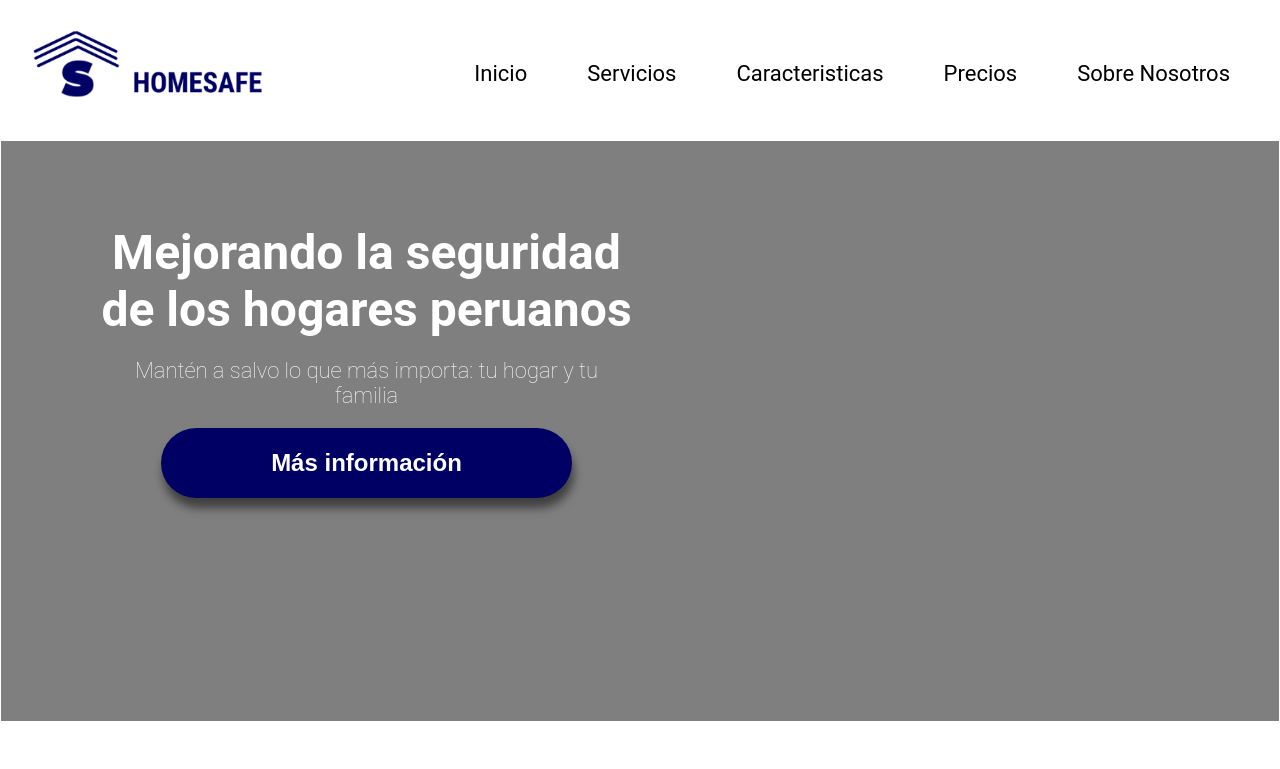
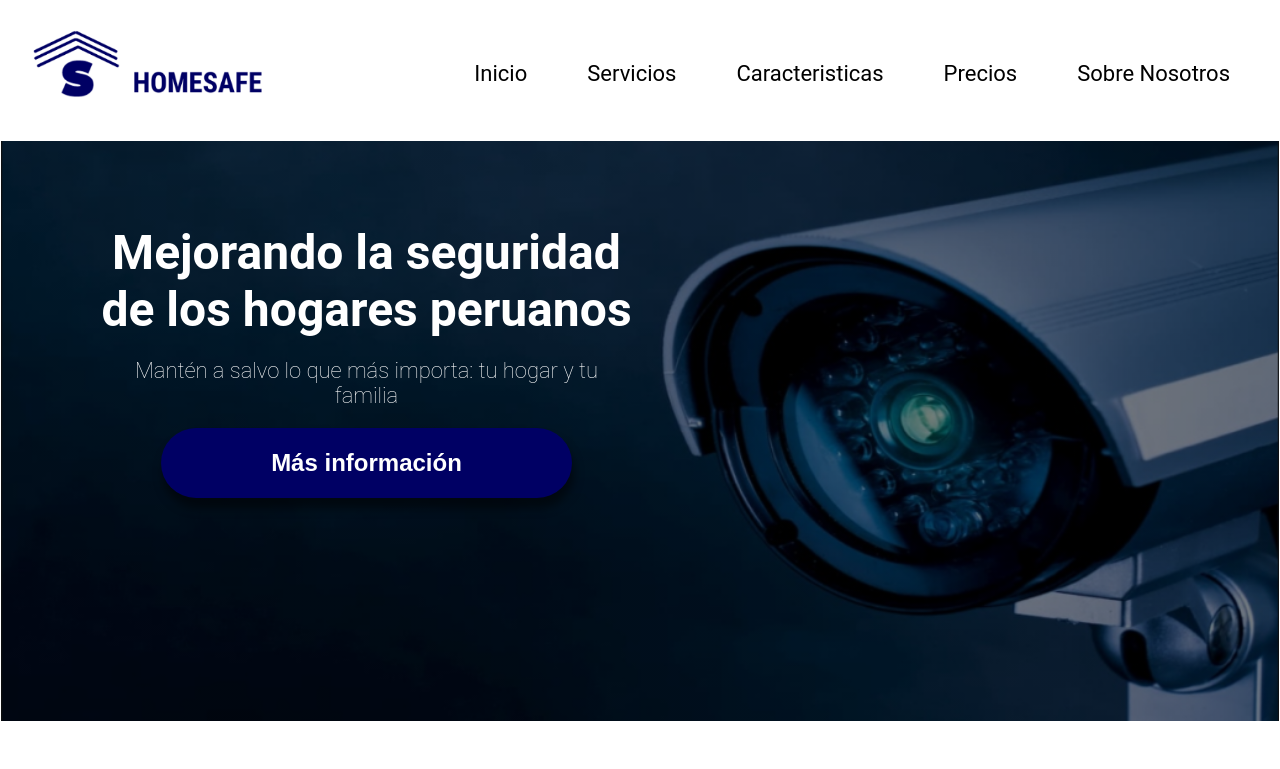
Before and after one commit to JuanConquest/HomeSafe, a plain HTML site: page index.html in a window 1280 px wide. Shown: the top 769 px of the page. Drawn offline with Linux system fonts and the light colour scheme.

Commit message:
Update styles.css

```diff
--- a/CSS/styles.css
+++ b/CSS/styles.css
@@ -89,7 +89,7 @@ li a:hover::after{
         rgba(0,0,0,0.5),
         rgba(0,0,0,0.5)
     )
-    , url("IMG/Inicio.png");
+    , url("../IMG/Inicio.png");
     background-repeat: no-repeat;
     background-size: cover;
     background-position: center center;
```
